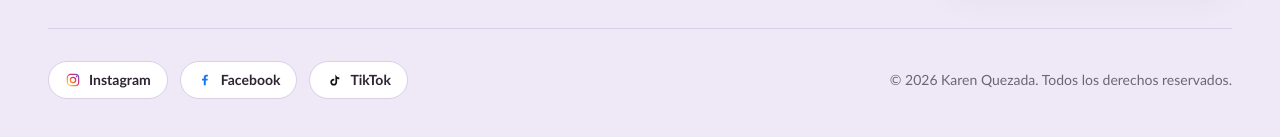
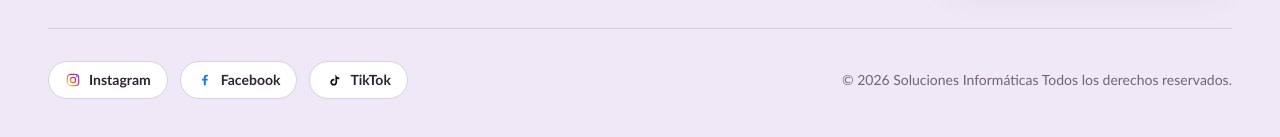
Before and after one commit to AdrianGL18/psicologia-landing, a Next.js app: page / in a window 1280 px wide. Shown: the part 4076-4213 px from the top of the page. Built offline with nearby package versions, Linux system fonts and the light colour scheme.

Commit message:
Update footer copyright

```diff
--- a/src/app/page.tsx
+++ b/src/app/page.tsx
@@ -525,7 +525,7 @@ export default function Home() {
               ))}
             </div>
             <p className="text-sm text-[var(--color-slate)]">
-              © 2026 Karen Quezada. Todos los derechos reservados.
+              © 2026 Soluciones Informáticas Todos los derechos reservados.
             </p>
           </div>
         </div>
```
